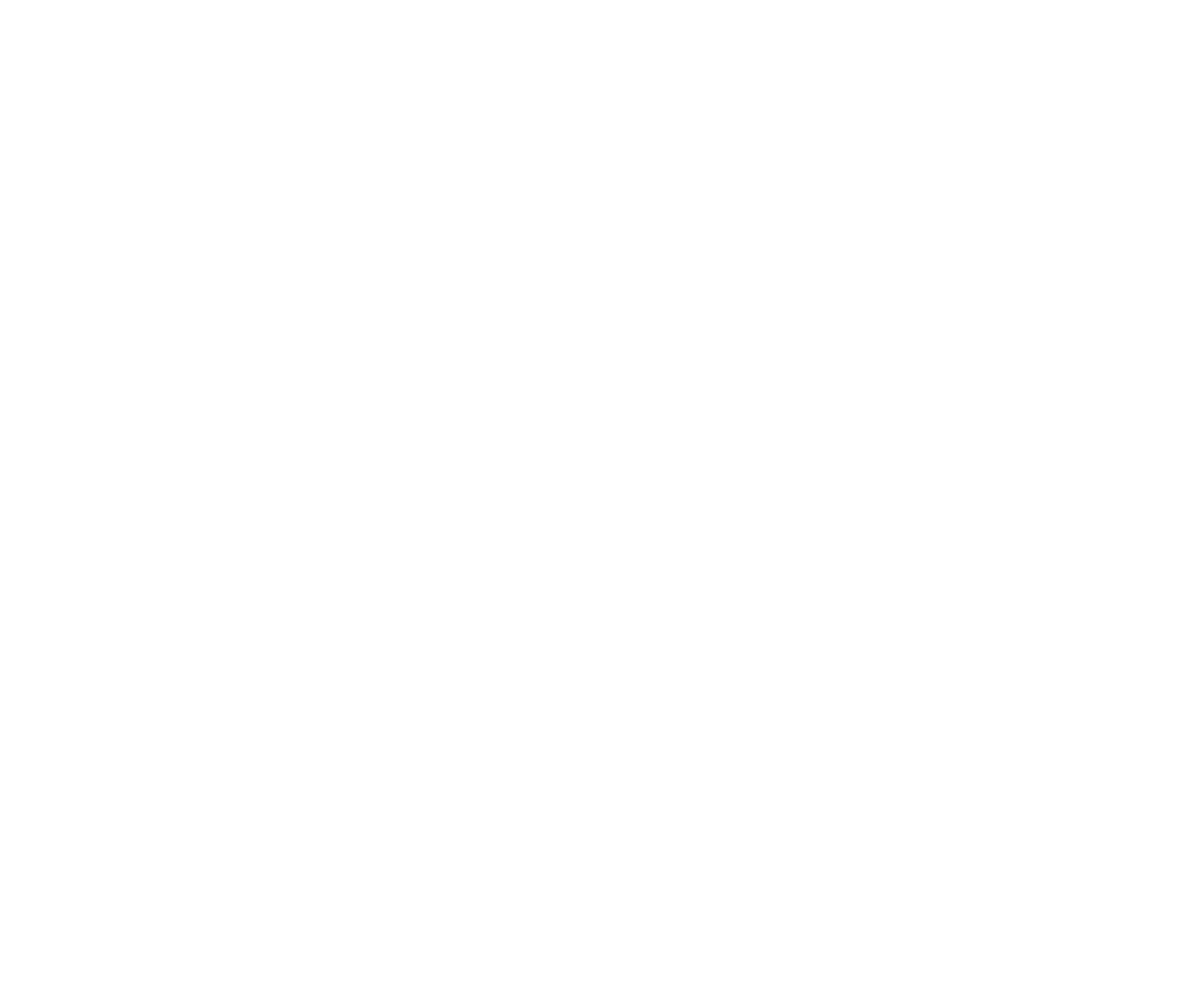
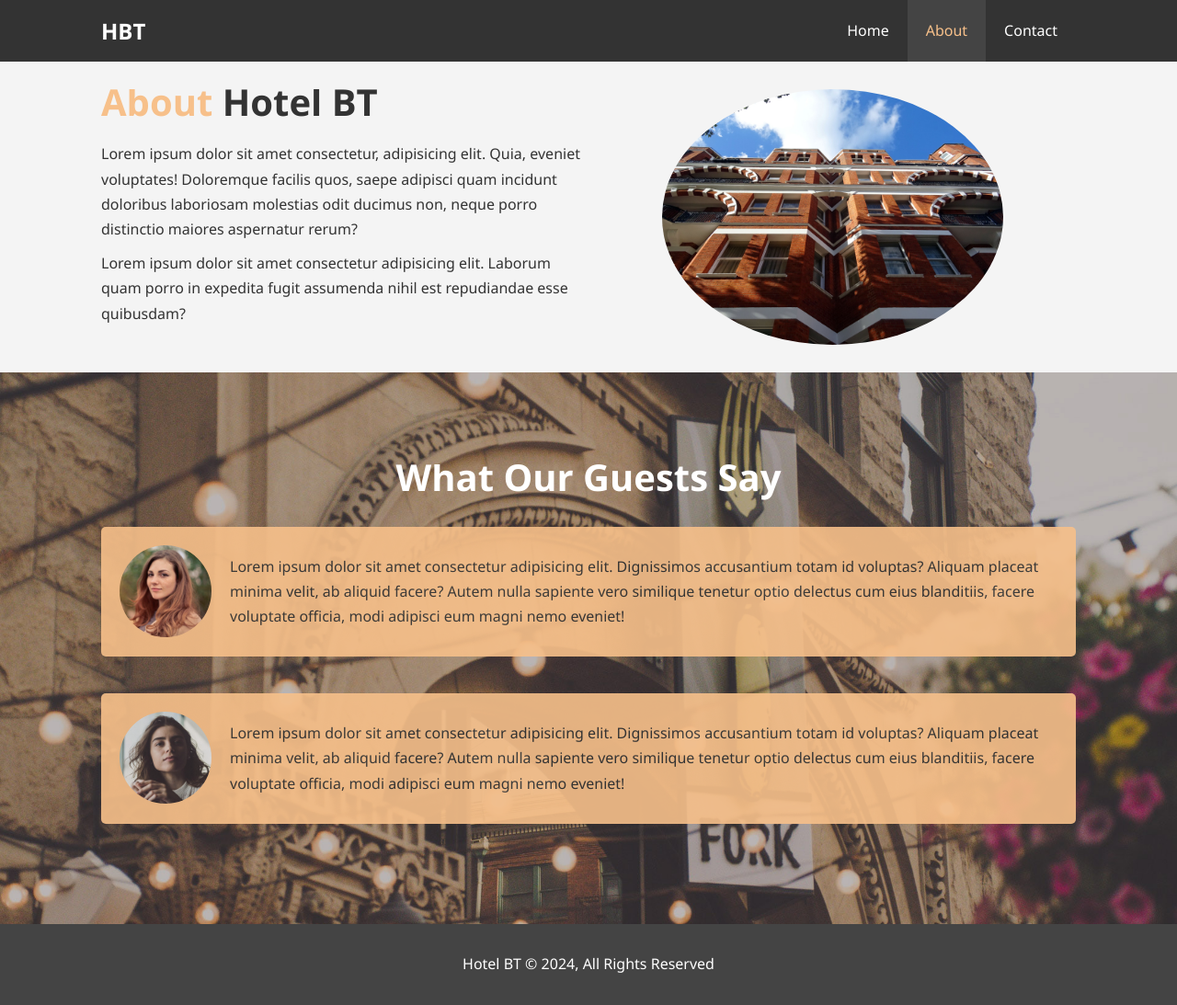
Before and after one commit to ericstober/hotel-bt-website, a plain HTML site: page about.html in a window 1280 px wide. Shown: the whole page at 92% size. Before the commit the page ends 800 px from the top, so only its background shows below. Drawn offline with Linux system fonts and the light colour scheme.

Commit message:
added about page

```diff
--- a/about.html
+++ b/about.html
@@ -0,0 +1,59 @@
+<!DOCTYPE html>
+<html lang="en">
+<head>
+  <meta charset="UTF-8">
+  <meta name="viewport" content="width=device-width, initial-scale=1.0">
+  <meta name="description" content="Welcome to the most extraordinary hotel in Boston Massachusetts">
+  <meta name="keywords" content="hotel, boston hotel, new england hotel">
+  <link rel="stylesheet" href="css/style.css">
+  <title>Hotel BT | About</title>
+</head>
+<body>
+  <header>
+    <nav id="navbar">
+      <div class="container">
+        <h1 class="logo"><a href="index.html">HBT</a></h1>
+        <ul>
+          <li><a href="index.html">Home</a></li>
+          <li><a class="current" href="about.html">About</a></li>
+          <li><a href="contact.html">Contact</a></li>
+        </ul>
+      </div>
+    </nav>
+  </header>
+
+  <section id="about-info" class="bg-light py-3">
+    <div class="container">
+      <div class="info-left">
+        <h1 class="l-heading"><span class="text-primary">About</span> Hotel BT</h1>
+        <p>Lorem ipsum dolor sit amet consectetur, adipisicing elit. Quia, eveniet voluptates! Doloremque facilis quos, saepe adipisci quam incidunt doloribus laboriosam molestias odit ducimus non, neque porro distinctio maiores aspernatur rerum?</p>
+        <p>Lorem ipsum dolor sit amet consectetur adipisicing elit. Laborum quam porro in expedita fugit assumenda nihil est repudiandae esse quibusdam?</p>
+      </div>
+      <div class="info-right">
+        <img src="./images/photo-2.jpg" alt="hotel">
+      </div>
+    </div>
+  </section>
+
+  <div class="clr"></div>
+
+  <section id="testimonials" class="py-3">
+    <div class="container">
+      <h2 class="l-heading">What Our Guests Say</h2>
+      <div class="testimonial bg-primary">
+        <img src="./images/person-1.jpg" alt="person 1">
+        <p>Lorem ipsum dolor sit amet consectetur adipisicing elit. Dignissimos accusantium totam id voluptas? Aliquam placeat minima velit, ab aliquid facere? Autem nulla sapiente vero similique tenetur optio delectus cum eius blanditiis, facere voluptate officia, modi adipisci eum magni nemo eveniet!</p>
+      </div>
+
+      <div class="testimonial bg-primary">
+        <img src="./images/person-2.jpg" alt="person 2">
+        <p>Lorem ipsum dolor sit amet consectetur adipisicing elit. Dignissimos accusantium totam id voluptas? Aliquam placeat minima velit, ab aliquid facere? Autem nulla sapiente vero similique tenetur optio delectus cum eius blanditiis, facere voluptate officia, modi adipisci eum magni nemo eveniet!</p>
+      </div>
+    </div>
+  </section>
+
+  <footer id="main-footer">
+    <p>Hotel BT &copy; 2024, All Rights Reserved</p>
+  </footer>
+</body>
+</html>
--- a/css/style.css
+++ b/css/style.css
@@ -78,6 +78,15 @@ p {
 .clr {
   clear: both;
 }
+
+.l-heading {
+  font-size: 40px;
+}
+
+/* Padding */
+.py-1 { padding: 10px 0; }
+.py-2 { padding: 20px 0; }
+.py-3 { padding: 30px 0; }
 
 /* Navbar */
 #navbar {
@@ -175,6 +184,53 @@ p {
   margin-bottom: 10px;
 }
 
+/* About Info */
+#about-info .info-right {
+  float: right;
+  width: 50%;
+  min-height: 100%;
+}
+
+#about-info .info-right img {
+  display: block;
+  margin: auto;
+  width: 70%;
+  border-radius: 50%;
+}
+
+#about-info .info-left {
+  float: left;
+  width: 50%;
+  min-height: 100%;
+}
+
+/* Testimonials */
+#testimonials {
+  height: 600px;
+  background: url('../images/test-bg.jpg') no-repeat center center/cover;
+  padding-top: 100px;
+}
+
+#testimonials h2 {
+  color: #fff;
+  text-align: center;
+  padding-bottom: 40px;
+}
+
+#testimonials .testimonial {
+  padding: 20px;
+  margin-bottom: 40px;
+  border-radius: 5px;
+  opacity: 0.9;
+}
+
+#testimonials .testimonial img {
+  float: left;
+  width: 100px;
+  margin-right: 20px;
+  border-radius: 50%;
+}
+
 /* Main Footer */
 #main-footer {
   text-align: center;
```
